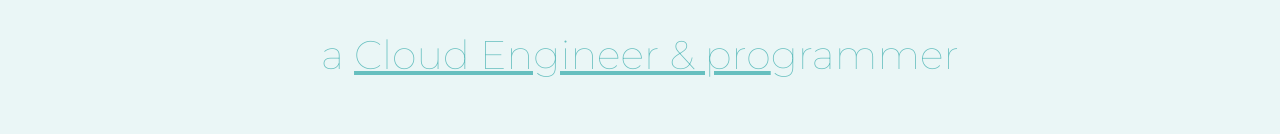
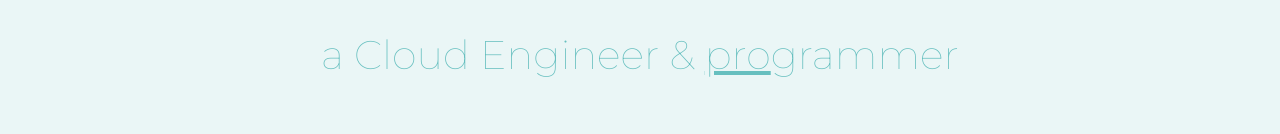
Before and after one commit to fastodigama/resume, a plain HTML site: page index.html in a window 1280 px wide. Shown: the part 285-419 px from the top of the page. Drawn offline with Linux system fonts and the light colour scheme.

Commit message:
Update index.html

```diff
--- a/index.html
+++ b/index.html
@@ -15,7 +15,7 @@
     <img class="top-cloud" src="images\cloud.png" alt="cloud-img">
 
   <h1>I'm Fadel.</h1>
-  <h2> a <span class="pro">Cloud Engineer & pro</span>grammer</h2>
+  <h2> a Cloud Engineer & <span class="pro"> pro</span>grammer</h2>
 
     <img class="bottom-cloud" src="images\cloud.png"  alt="cloud-img">
     <img src="images\mountain.png" alt="mountain-img">
```
